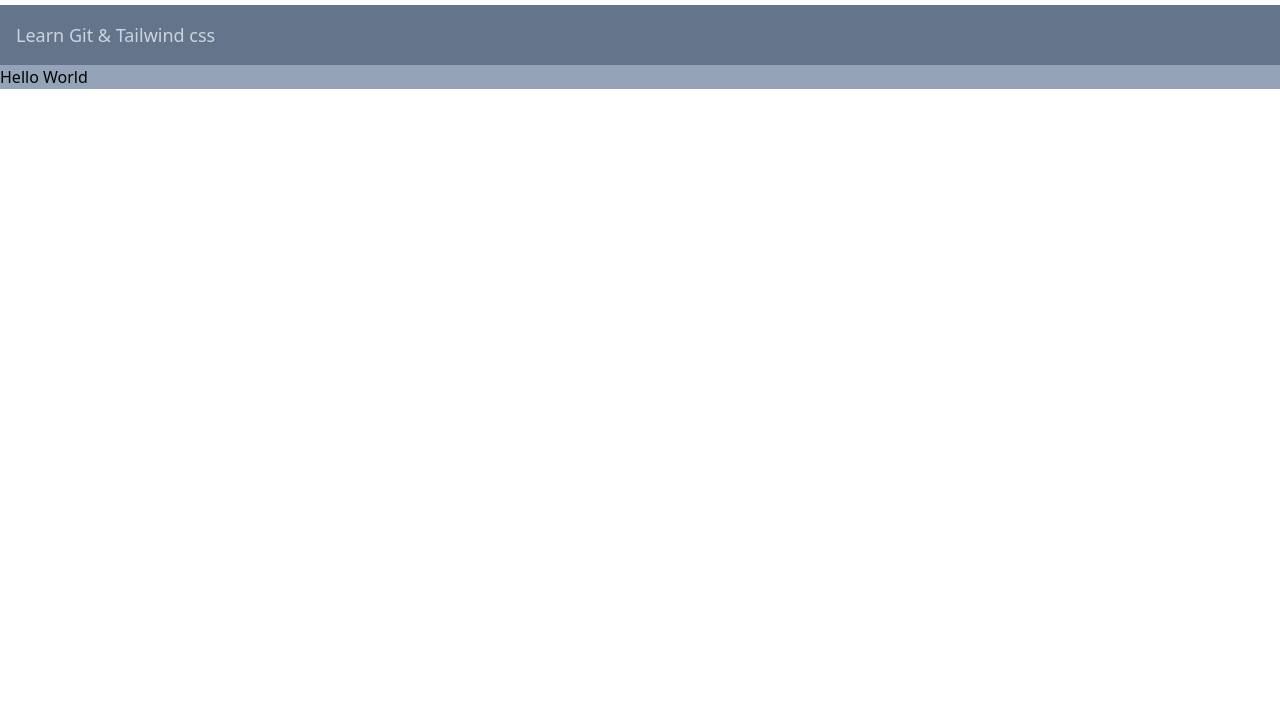
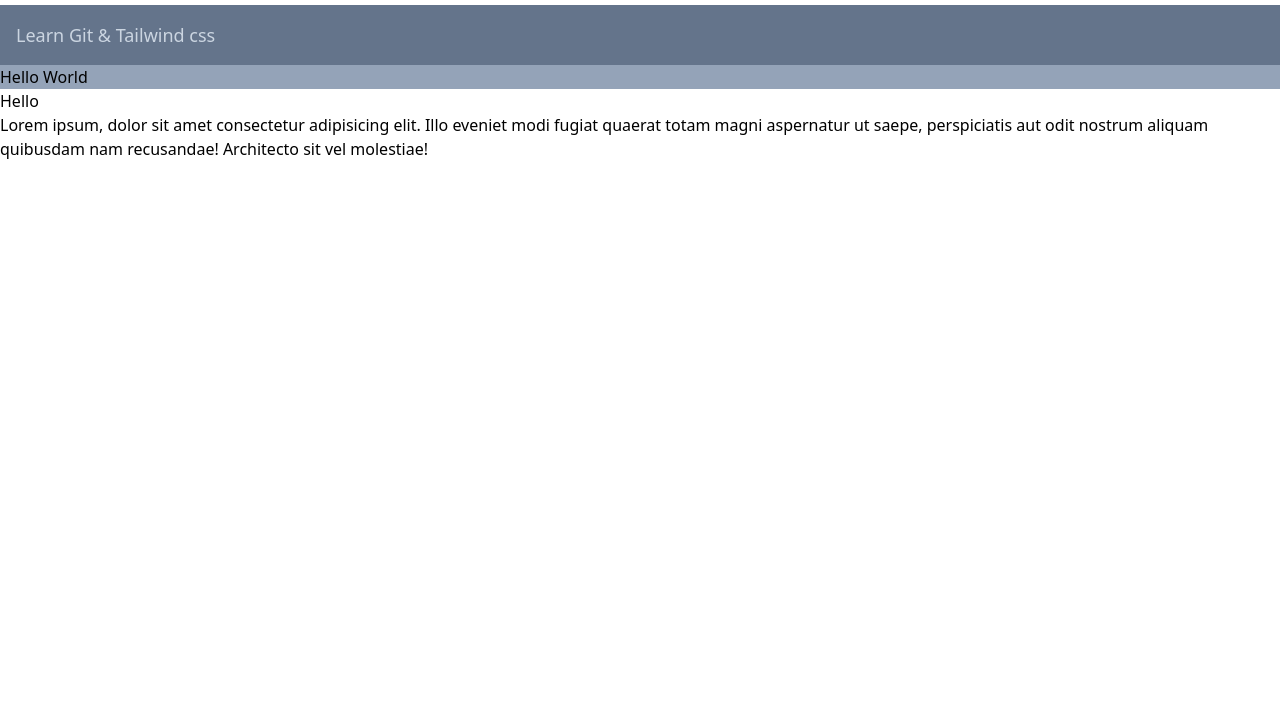
Before and after one commit to MyintThuHein/git-test, a website: page index.html in a window 1280 px wide. Shown: the part 79-800 px from the top of the page. Drawn offline with Linux system fonts and the light colour scheme.

Commit message:
tailwindcli page added

```diff
--- a/index.html
+++ b/index.html
@@ -11,8 +11,12 @@
     <p class="bg-slate-500 text-lg text-slate-300 p-4">
       Learn Git & Tailwind css
     </p>
-    <p class="bg-slate-400">
-      Hello World
+    <p class="bg-slate-400">Hello World</p>
+    <h1>Hello</h1>
+    <p>
+      Lorem ipsum, dolor sit amet consectetur adipisicing elit. Illo eveniet
+      modi fugiat quaerat totam magni aspernatur ut saepe, perspiciatis aut odit
+      nostrum aliquam quibusdam nam recusandae! Architecto sit vel molestiae!
     </p>
   </body>
 </html>
```
Also changed, not shown: feature.html (added).
